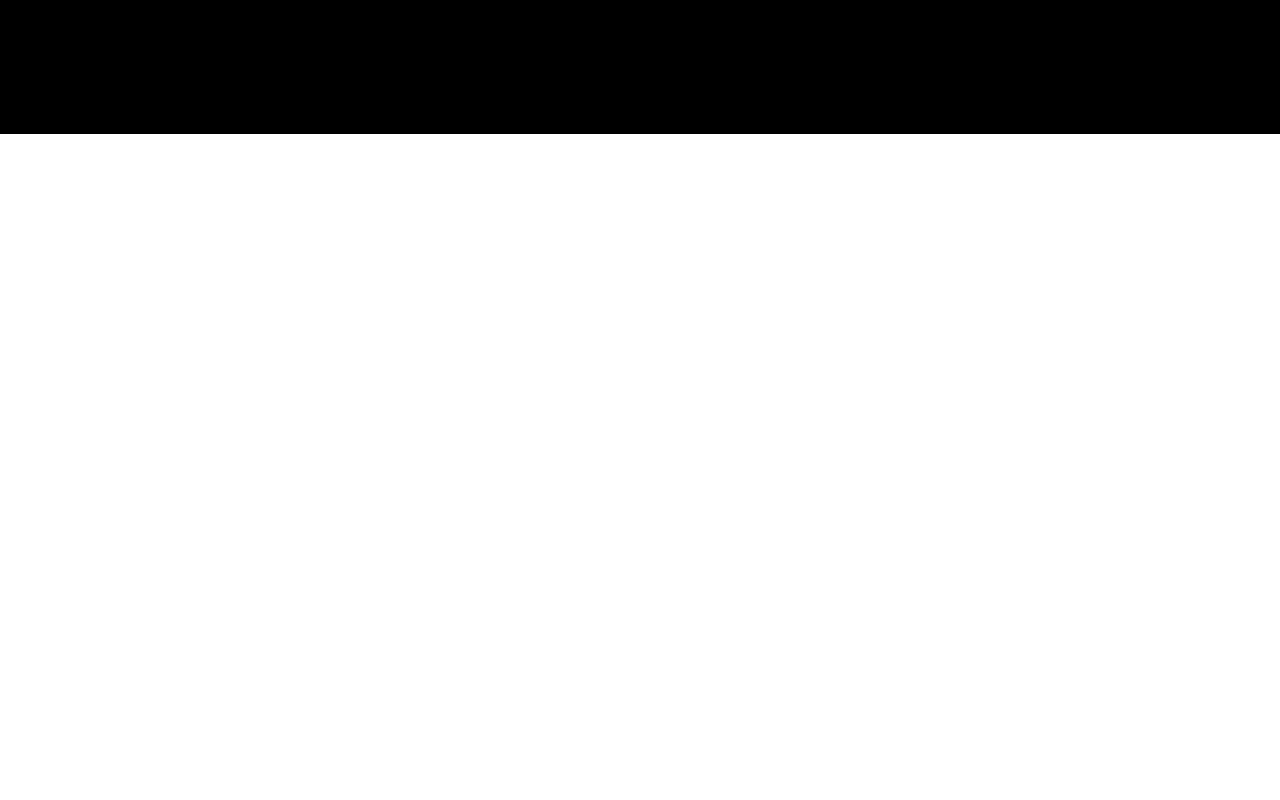
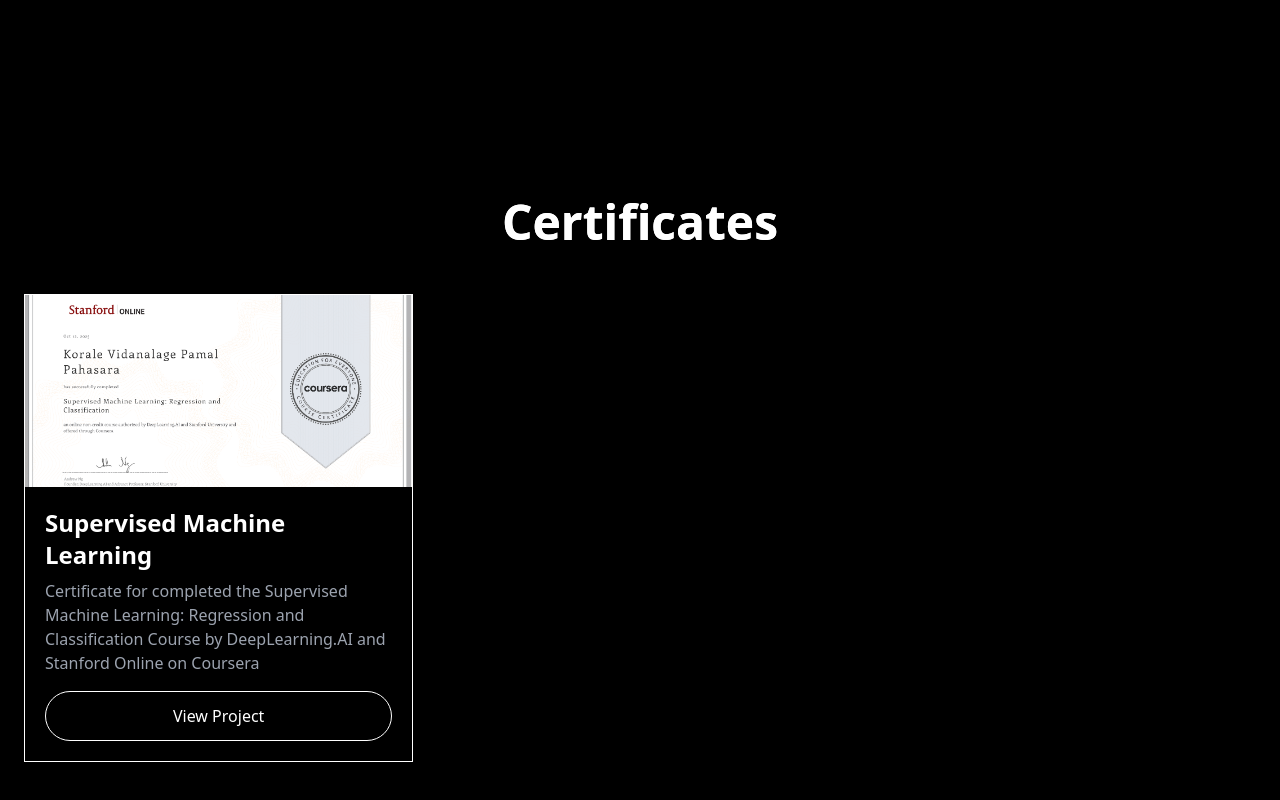
Before and after one commit to pamal29/react-portfolio, a React (Vite) app: page / in a window 1280 px wide. Shown: the part 1466-2266 px from the top of the page. Before the commit the page ends 1600 px from the top, so only its background shows below. Built offline with nearby package versions, Linux system fonts and the light colour scheme.

Commit message:
certificate section

```diff
--- a/src/App.jsx
+++ b/src/App.jsx
@@ -2,6 +2,7 @@
 // import './App.css'
 import Hero from './components/Hero.jsx'
 import Projects from './components/Projects.jsx'
+import Certificate from './components/Certificates.jsx'
 
 
 function App() {
@@ -11,6 +12,7 @@
     <>
       <Hero />
       <Projects />
+      <Certificate />
 
     </>
   )
--- /dev/null
+++ b/src/components/CertificateCard.jsx
@@ -0,0 +1,29 @@
+import React from "react";
+
+export default function ProjectCard({ title, description, image, link }) {
+  return (
+    <div className="bg-black border border-white rounded-1xl overflow-hidden">
+      <div className="w-full h-48 overflow-hidden">
+        <img
+          src={image}
+          alt={title}
+          className="w-full h-full object-cover"
+        />
+      </div>
+
+      <div className="p-5">
+        <h3 className="text-2xl font-semibold text-white mb-2">{title}</h3>
+        <p className="text-gray-400 mb-4">{description}</p>
+
+        {link && (
+          <button
+            onClick={() => window.open(link, "_blank")}
+            className="px-8 py-3 text-white rounded-full border border-white w-full"
+          >
+            Verfy
+          </button>
+        )}
+      </div>
+    </div>
+  );
+}
--- /dev/null
+++ b/src/components/Certificates.jsx
@@ -0,0 +1,37 @@
+import React from 'react'
+import ProjectCard from './ProjectCard'
+
+export default function Projects() {
+  const projectData = [
+    {
+      id: 1,
+      title: "Supervised Machine Learning",
+      description: "Certificate for completed the Supervised Machine Learning: Regression and Classification Course by DeepLearning.AI and Stanford Online on Coursera",
+      image: "../../public/certificate1.png",
+      link: "https://www.coursera.org/account/accomplishments/verify/J7YA4OAMV0BV",
+    },
+  ];
+
+  return (
+    <section className="min-h-screen bg-black text-white px-6 py-16">
+      <div className="max-w-6xl mx-auto text-center mb-12">
+        <h2 className="text-5xl font-bold bg-clip-text bg-white mb-15">
+          Certificates
+        </h2>
+      </div>
+
+      {/* Responsive Grid */}
+      <div className="grid grid-cols-1 sm:grid-cols-2 md:grid-cols-3 gap-8">
+        {projectData.map((project) => (
+          <ProjectCard
+            key={project.id}
+            title={project.title}
+            description={project.description}
+            image={project.image}
+            link={project.link}
+          />
+        ))}
+      </div>
+    </section>
+  );
+}
```
Also changed, not shown: public/certificate1.png (added).
